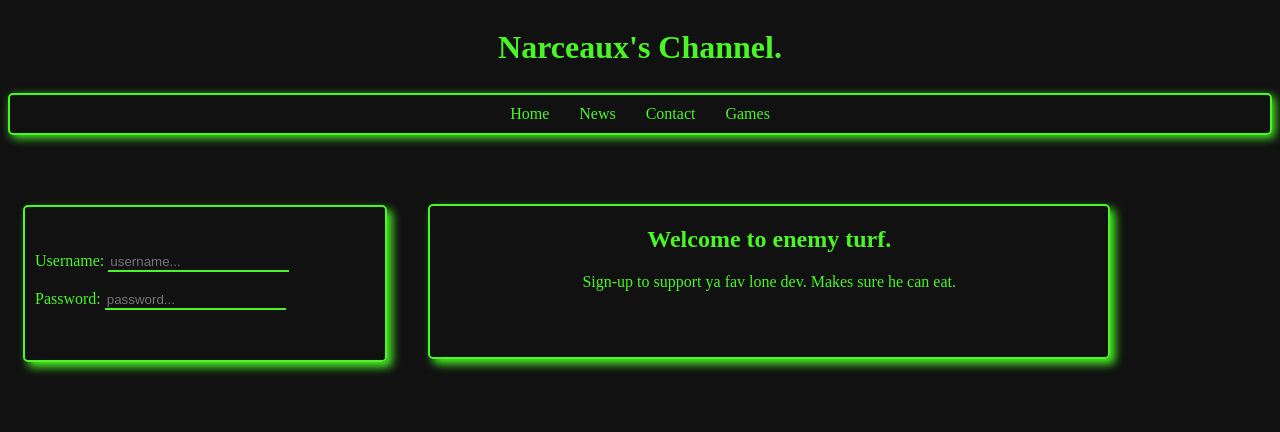
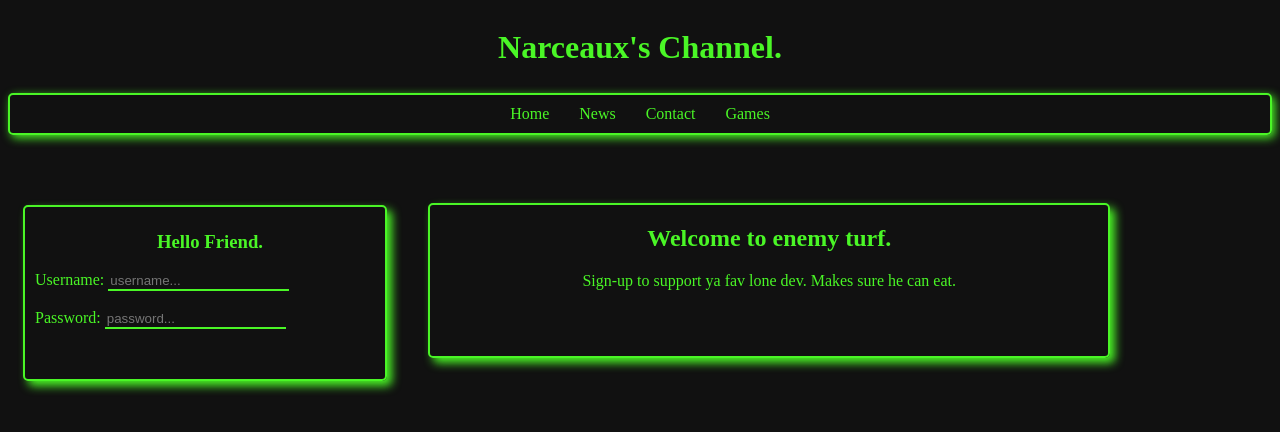
Before and after one commit to sweatshirt0/narceaux, a React (Create React App) app: page / in a window 1280 px wide. Shown: the top 432 px of the page. Built offline with nearby package versions, Linux system fonts and the light colour scheme.

Commit message:
form title addition.

```diff
--- a/src/components/Form.js
+++ b/src/components/Form.js
@@ -4,6 +4,7 @@ const Form = () => {
 	return(
 		<div className="form-wrapper">
 			<form action="#" method="POST">
+				<h3 className="form-title">Hello Friend.</h3>
 				<label for="username">Username: </label>
 				<input type="text" name="username" placeholder="username..." /><br /><br />
 				<label for="password">Password: </label>
--- a/src/index.css
+++ b/src/index.css
@@ -46,7 +46,7 @@ label {
 	min-width: 300px;
 	max-width: 500px;
 	border: 2px solid #4AF626;
-	padding-top: 45px;
+	padding-top: 5px;
 	padding-left: 10px;
 	box-shadow: 5px 5px 10px #4AF626;
 	padding-bottom: 50px;
@@ -54,10 +54,15 @@ label {
 	border-radius: 5px;
 }
 
+.form-title {
+	color: #4af626;
+	text-align: center;
+}
+
 .content-wrapper {
 	position: relative;
 	left: 420px;
-	top: -88px;
+	top: -108px;
 	max-width: 75vw;
 	border: 2px solid #4af626;
 	box-shadow: 5px 5px 10px #4af626;
```
